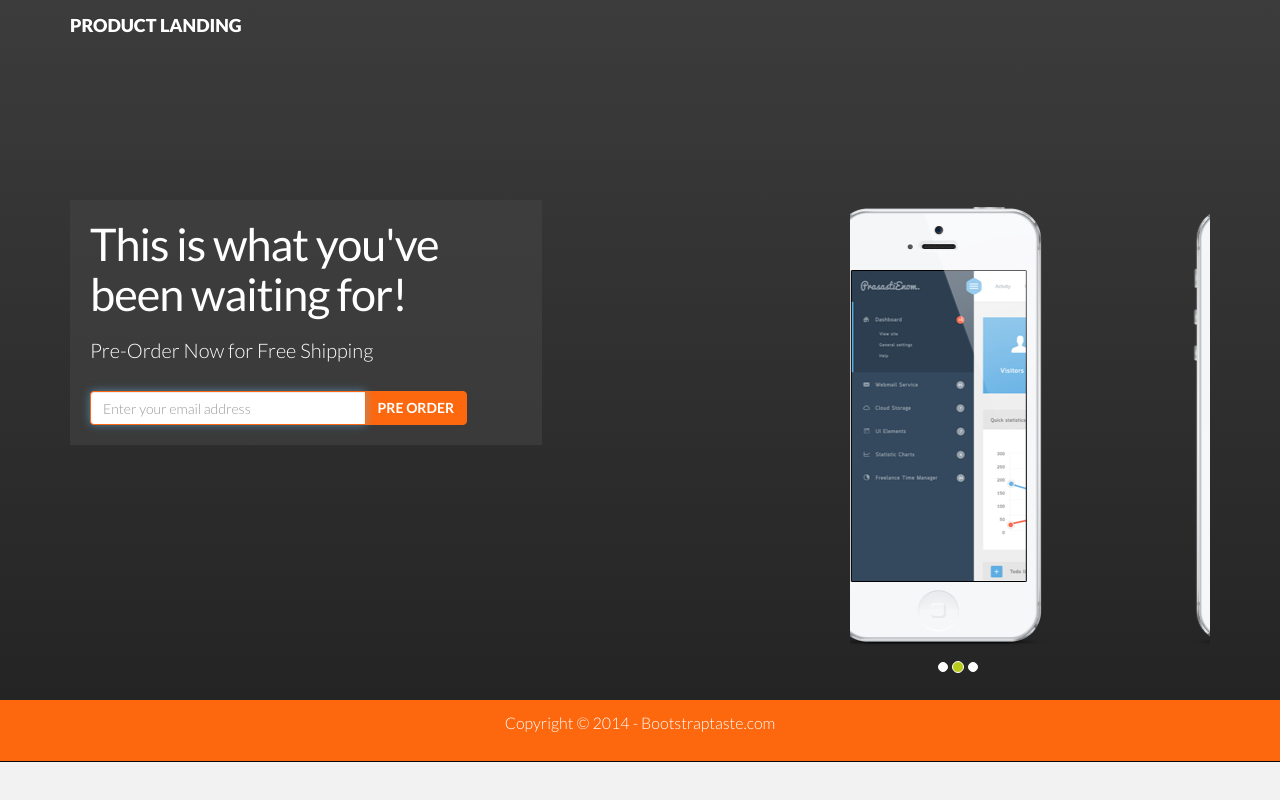
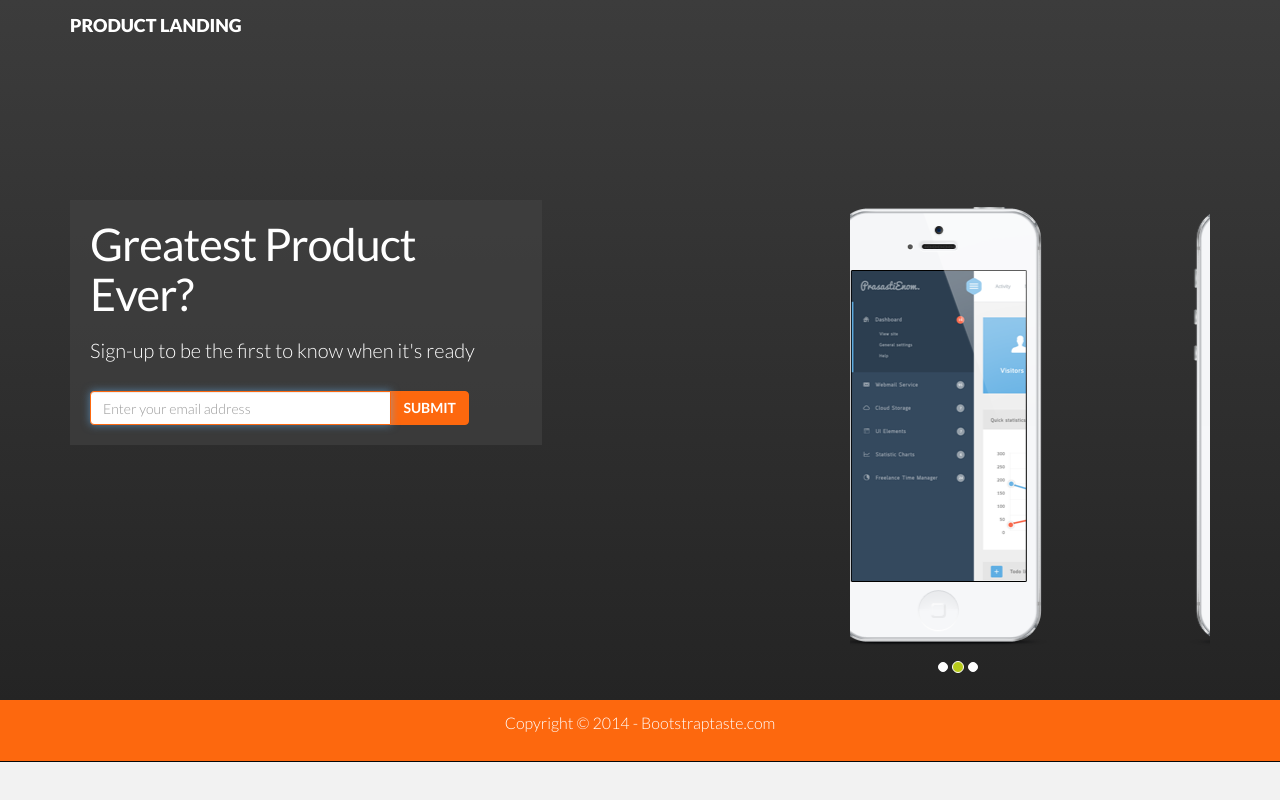
Before and after one commit to aerobatic/marketing-lander-sample, a website: page app/index.html in a window 1280 px wide. Drawn offline with nearby package versions, Linux system fonts and the light colour scheme; files that its build step writes are made by us from their sources.

Commit message:
Reverting copy

```diff
--- a/app/index.html
+++ b/app/index.html
@@ -36,14 +36,14 @@
             <div class="content-box">
               <div class="bg"></div>
 
-              <h1>This is what you've been waiting for!</h1>
-              <h2 class="subtitle">Pre-Order Now for Free Shipping</h2>
+              <h1>Greatest Product Ever?</h1>
+              <h2 class="subtitle">Sign-up to be the first to know when it's ready</h2>
 
               <form id="signUpForm" class="form-inline signup" role="form">
                 <div class="input-group">
                   <input id="email" type="email" class="form-control" placeholder="Enter your email address" value="">
                   <span class="input-group-btn">
-                    <button class="btn btn-theme" type="submit">Pre Order</button>
+                    <button class="btn btn-theme" type="submit">Submit</button>
                   </span>
                 </div><!-- /input-group -->
               </form>
```
